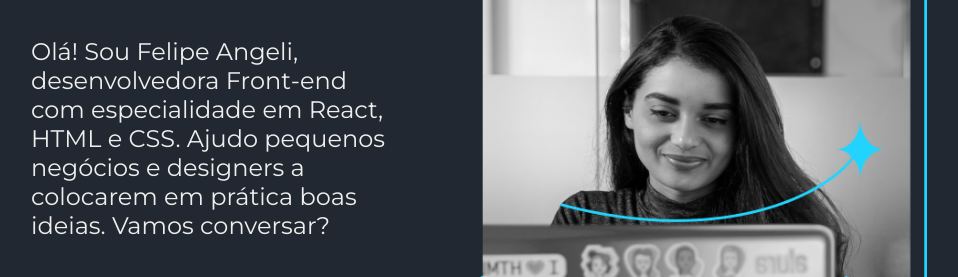
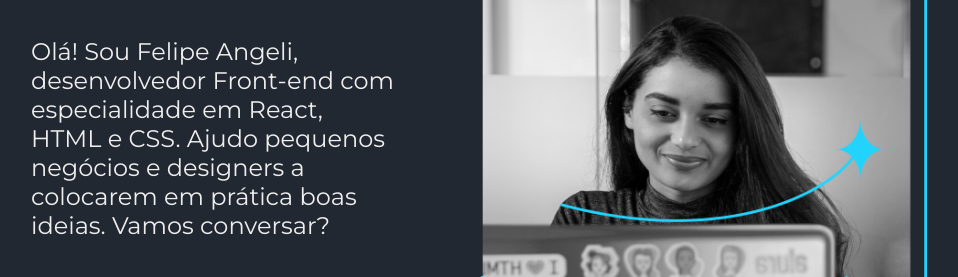
Before and after one commit to FelipeAngeliAguiar/Caldeira, a plain HTML site: page index.html in a window 1280 px wide. Shown: the part 392-669 px from the top of the page, without its empty margins (161-1119 px from the left). Drawn offline with nearby package versions, Linux system fonts and the light colour scheme; a web font is replaced by a local one.

Commit message:
att no nome

```diff
--- a/index.html
+++ b/index.html
@@ -20,7 +20,7 @@
             <h1 class="apresentacao__conteudo__titulo">Eleve seu negócio digital a outro nível<strong
             class="titulo-destaque"> com um Front-end de qualidade!
             </strong></h1>
-            <p class="apresentacao__conteudo__texto">Olá! Sou Felipe Angeli, desenvolvedora
+            <p class="apresentacao__conteudo__texto">Olá! Sou Felipe Angeli, desenvolvedor
             Front-end com especialidade em React, HTML e
             CSS. Ajudo pequenos negócios e designers a
             colocarem em prática boas ideias. Vamos
```
